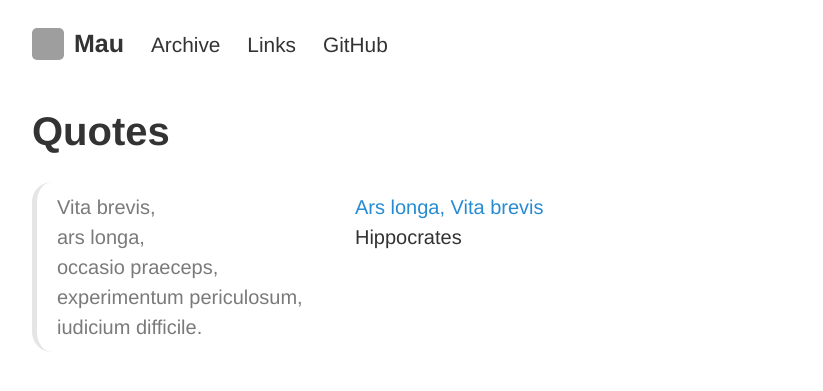
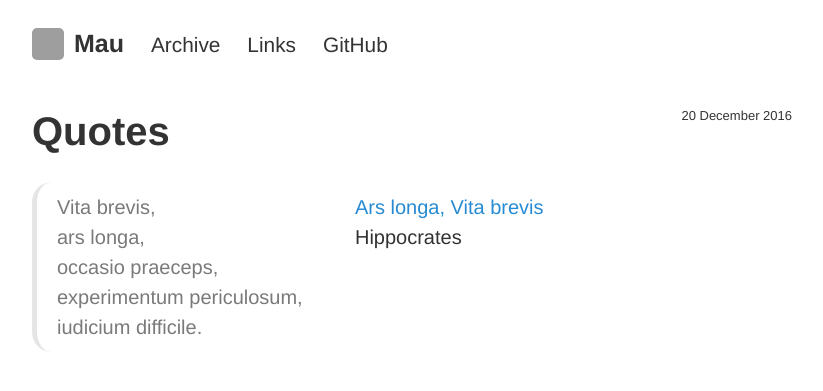
Before and after one commit to Maumagnaguagno/maumagnaguagno.github.io, a Jekyll site: the page built from quotes.md, in a window 1280 px wide. Shown: the top 391 px of the page, without its empty margins (228-1051 px from the left). Built offline with Jekyll 4.4.1, drawn with Linux system fonts in a browser that asks for light colours; our own code applies the rules of GitHub Pages for plain Markdown files; grey boxes are pictures that could not be loaded.

Commit message:
Date on default layout

```diff
--- a/_layouts/default.html
+++ b/_layouts/default.html
@@ -25,6 +25,9 @@ layout: compress
 </header>
 
 <div>
+  {% if page.date %}
+    <p style="font-size:small;float:right;">{{ page.date | date_to_long_string }}</p>
+  {% endif %}
   {{ content }}
 </div>
 
--- a/quotes.md
+++ b/quotes.md
@@ -1,6 +1,7 @@
 ---
 title: Quotes
 description: Stuff people say
+date: 2016-12-20
 hidden: true
 ---
 
```
